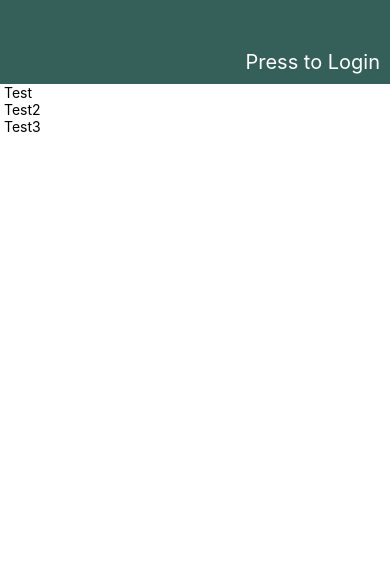
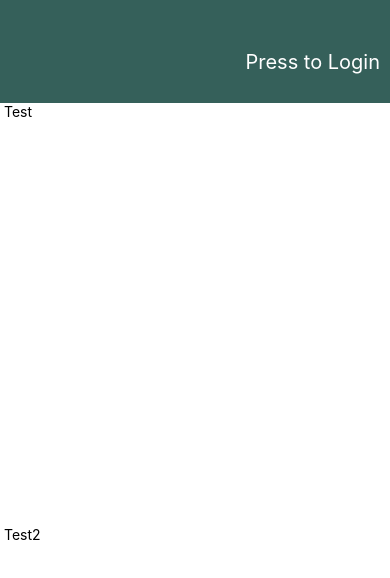
Before and after one commit to vegasag/Globo, a React Native app: screen / in a window 390 px wide. Shown: the top 578 px of the page. Built offline with nearby package versions, Linux system fonts and the light colour scheme.

Commit message:
Adds a container to make header and text component flex

```diff
--- a/app/sections/Header.js
+++ b/app/sections/Header.js
@@ -33,9 +33,8 @@ const styles = StyleSheet.create({
     },
     headStyle: {
         paddingTop: 50,
-        paddingBottom: 10,
         paddingRight: 10,
         backgroundColor: '#35605a',
-
+        flex: 1,
     }
 });
--- a/app/views/Home.js
+++ b/app/views/Home.js
@@ -5,12 +5,17 @@ import {Header} from '../sections/Header.js';
 export class Home extends React.Component {
     render() {
         return (
-            <View>
+            <View style={styles.container}>
                 <Header message = 'Press to Login' />
-                <Text> Test </Text>
-                <Text> Test2 </Text>
-                <Text> Test3 </Text>
+                <Text style={{flex:8}}> Test </Text>
+                <Text style={{flex:6}}> Test2 </Text>
             </View>
         );
     }
 }
+
+const styles = StyleSheet.create({
+    container: {
+        flex: 1,
+    }
+});
```
